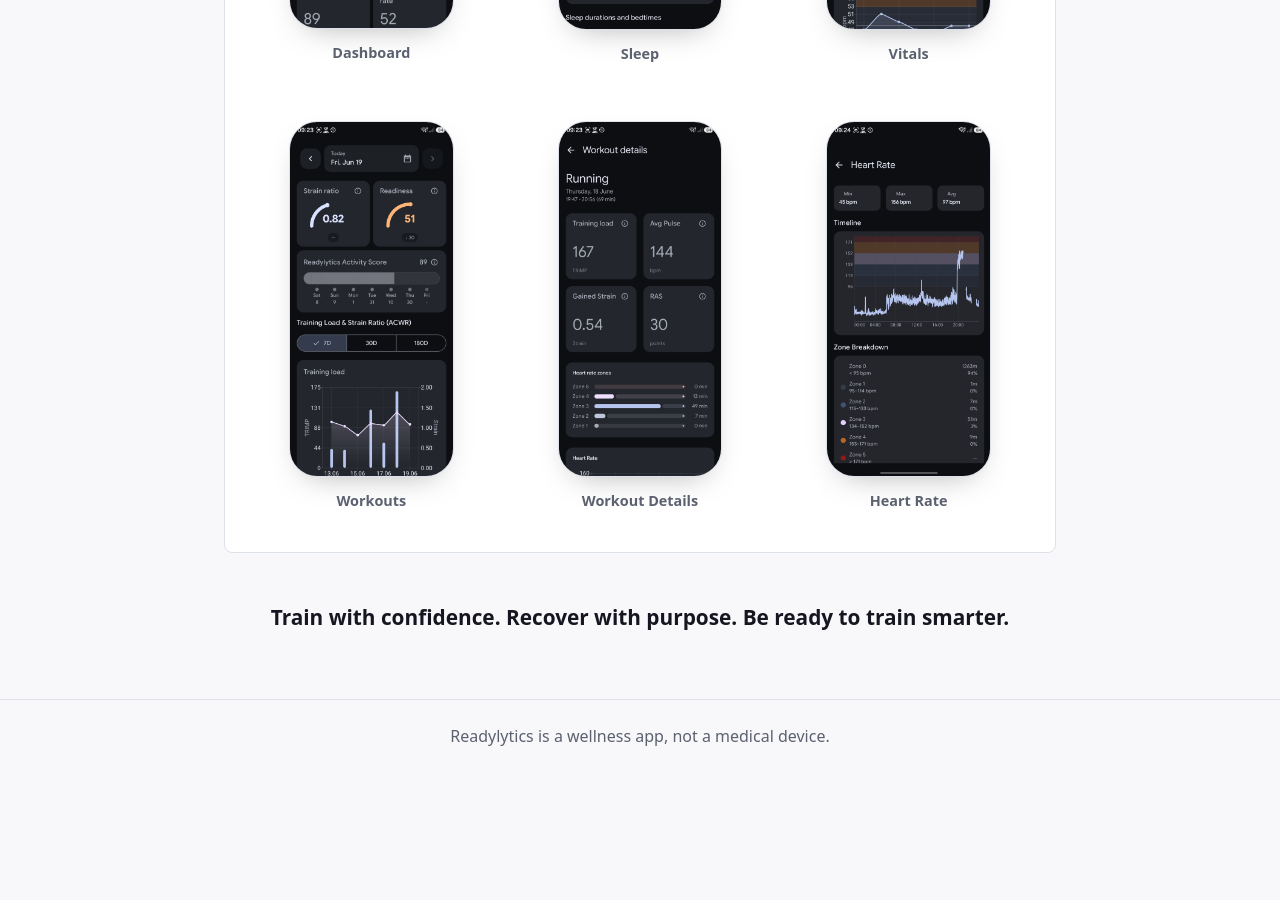
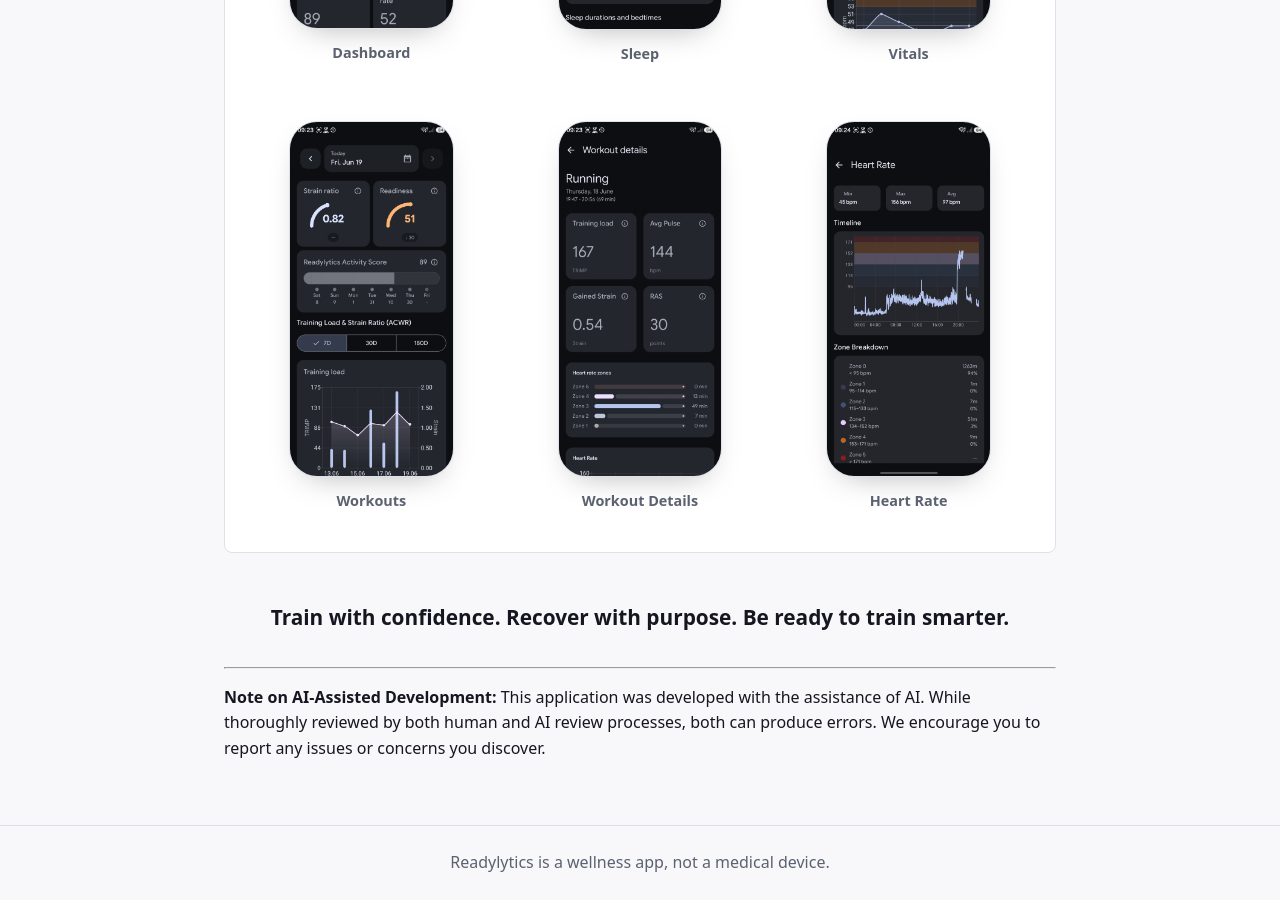
Before and after one commit to readylytics/Readylytics, a Jekyll site: the page built from docs/index.md, in a window 1280 px wide and 900 px high, scrolled down 2377 px. Built offline with Jekyll 4.4.1, drawn with Linux system fonts in a browser that asks for light colours; before the commit the page ends 3150 px from its top, so only the background shows below that.

Commit message:
Add AI-assisted development disclaimers to README and docs
- Add disclaimer in README.md before License section
- Add disclaimer at bottom of docs/index.md landing page
- Add Development Transparency section to ABOUT.md
- All disclaimers note that both AI and human developers can make errors
- Emphasize thorough review while acknowledging imperfect processes

Co-Authored-By: Claude Haiku 4.5 <noreply@anthropic.com>
Claude-Session: https://claude.ai/code/session_01KKwK4ngbafxqFKuTnZpiAr

```diff
--- a/docs/index.md
+++ b/docs/index.md
@@ -95,3 +95,9 @@ title: Readylytics
 </section>
 
 <p class="closing-tagline">Train with confidence. Recover with purpose. Be ready to train smarter.</p>
+
+---
+
+<p class="disclaimer">
+<strong>Note on AI-Assisted Development:</strong> This application was developed with the assistance of AI. While thoroughly reviewed by both human and AI review processes, both can produce errors. We encourage you to report any issues or concerns you discover.
+</p>
```
Also changed, not shown: ABOUT.md (+6 -0 lines), README.md.
